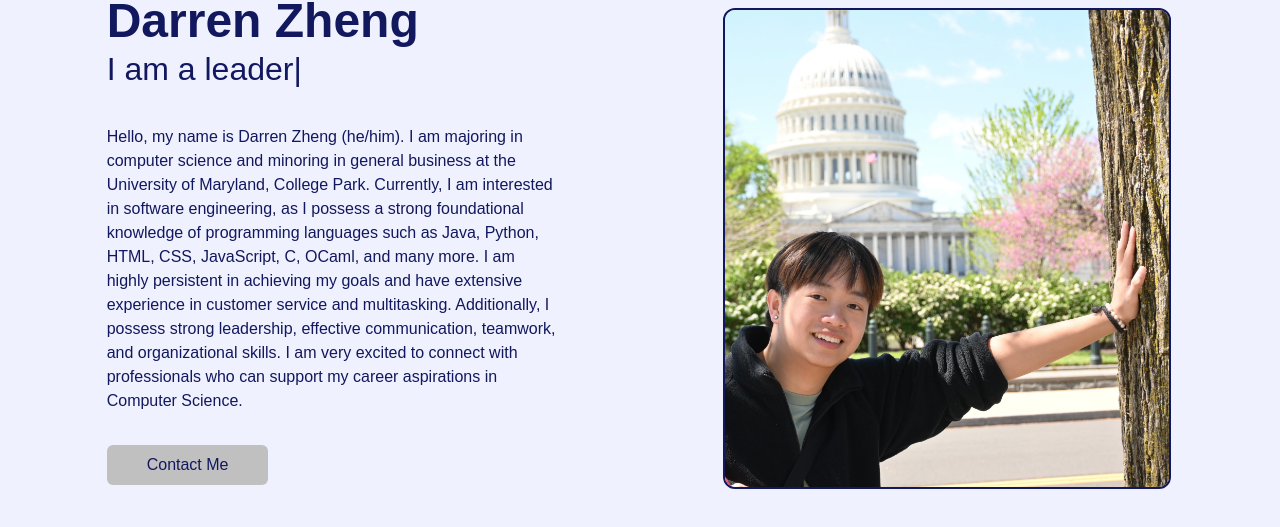
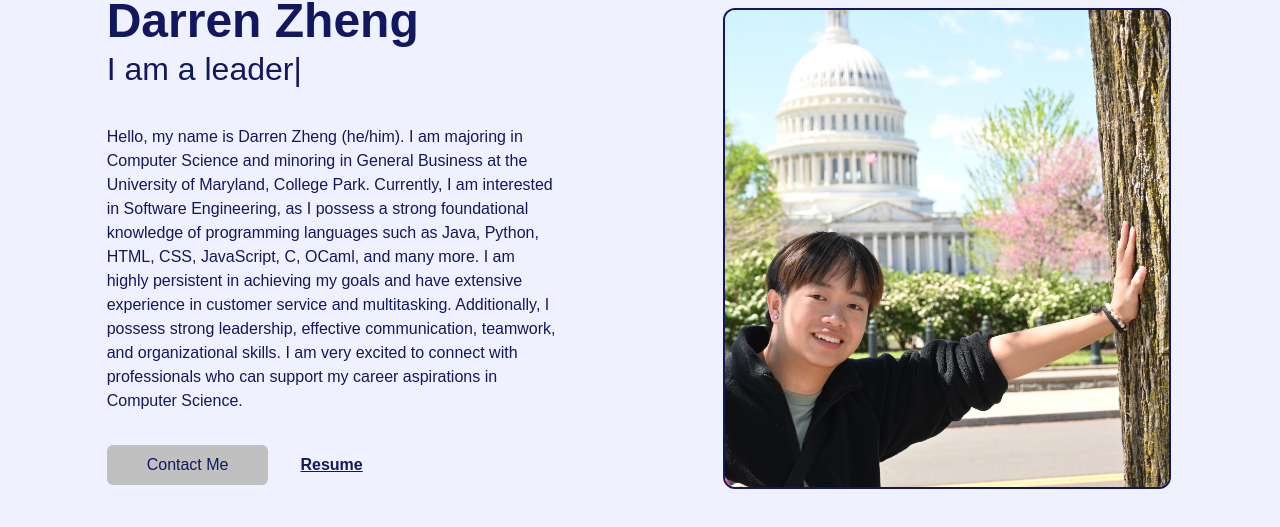
Before and after one commit to Renso0425/personal-website, a React (Vite) app: page / in a window 1280 px wide. Shown: the part 140-667 px from the top of the page. Built offline with nearby package versions, Linux system fonts and the light colour scheme.

Commit message:
Update index.tsx

```diff
--- a/src/scenes/about/index.tsx
+++ b/src/scenes/about/index.tsx
@@ -3,7 +3,8 @@ import ActionButton from "../../shared/ActionButton";
 import { motion } from "framer-motion";
 import ProfilePic from "../../assets/darrenpfp.jpg"
 import { TypeAnimation } from 'react-type-animation';
-
+import Res from "../../assets/DarrenZResume.pdf"
+import { StarIcon } from '@heroicons/react/24/solid';
 
 type Props = {
     setSelectedPage: (value: SelectedPage) => void;
@@ -68,7 +69,7 @@ const About = ({ setSelectedPage }: Props) => {
                             </div>
                         </div>
                         <p className="mt-8">
-                            Hello, my name is Darren Zheng (he/him). I am majoring in computer science and minoring in general business at the University of Maryland, College Park. Currently, I am interested in software engineering, as I possess a strong foundational knowledge of programming languages such as Java, Python, HTML, CSS, JavaScript, C, OCaml, and many more. I am highly persistent in achieving my goals and have extensive experience in customer service and multitasking. Additionally, I possess strong leadership, effective communication, teamwork, and organizational skills. I am very excited to connect with professionals who can support my career aspirations in Computer Science.
+                            Hello, my name is Darren Zheng (he/him). I am majoring in Computer Science and minoring in General Business at the University of Maryland, College Park. Currently, I am interested in Software Engineering, as I possess a strong foundational knowledge of programming languages such as Java, Python, HTML, CSS, JavaScript, C, OCaml, and many more. I am highly persistent in achieving my goals and have extensive experience in customer service and multitasking. Additionally, I possess strong leadership, effective communication, teamwork, and organizational skills. I am very excited to connect with professionals who can support my career aspirations in Computer Science.
                         </p>
                     </motion.div>
                     {/* ACTIONS */}
@@ -87,6 +88,10 @@ const About = ({ setSelectedPage }: Props) => {
                         <ActionButton setSelectedPage={setSelectedPage}>
                             Contact Me
                         </ActionButton>
+                        <div className="flex gap-1 group">
+                            <a target="_blank" className="underline font-bold" href={Res}>Resume</a>
+                            <StarIcon className="text-background-100 h-5 w-5 pt-1 group-hover:text-gray-100"/>
+                        </div>
                     </motion.div>
                 </div>
                 {/* IMAGE */}
```
